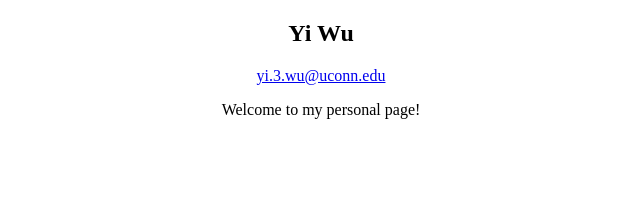
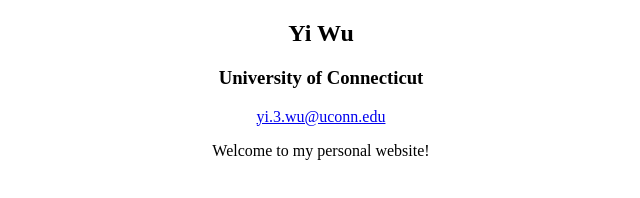
Before and after one commit to uconnyiwu/uconnyiwu.github.io, a plain HTML site: page index.html in a window 1280 px wide. Shown: the whole page, without its empty margins (319-959 px from the left). Drawn offline with Linux system fonts and the light colour scheme.

Commit message:
Update index.html

```diff
--- a/index.html
+++ b/index.html
@@ -7,8 +7,9 @@
 
 <body>
     <h2 align = center>Yi Wu</h2>
+    <h3 align = center>University of Connecticut</h3>
     <p align = center>
     <a href='mailto:yi.3.wu@uconn.edu' target='_blank' class='url'>yi.3.wu@uconn.edu</a></p>
-    <p align = center> Welcome to my personal page! </p>
+    <p align = center> Welcome to my personal website! </p>
 </body>
 </html>
```
